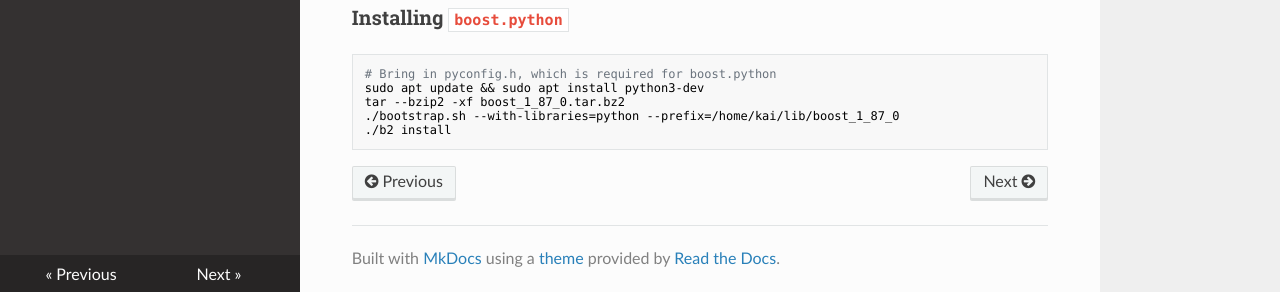
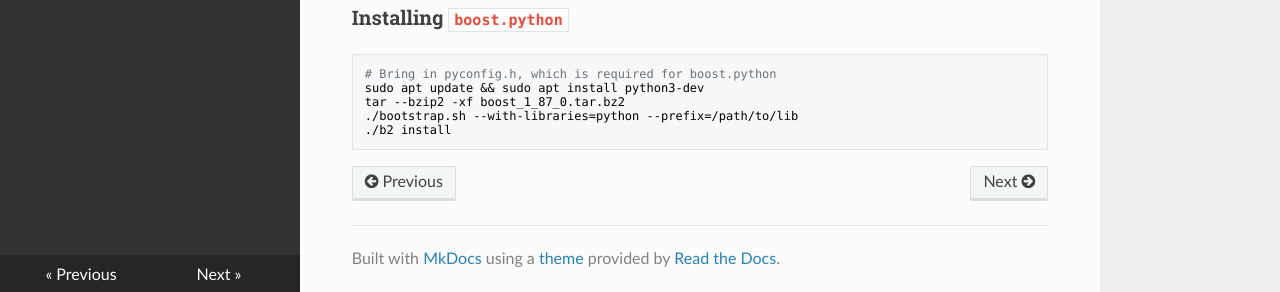
Before and after one commit to drkaizeng/fingers_in_the_pi, an MkDocs documentation site: the page built from docs/initial_setup/installing_os.md, in a window 1280 px wide and 900 px high, scrolled down 1764 px. Shown: the part 605-897 px from the top of the window. Built offline with MkDocs 1.6.1, drawn with Linux system fonts in a browser that asks for light colours; nearby versions of some CDN libraries.

Commit message:
Notes on installing boost.python

````diff
--- a/docs/initial_setup/installing_os.md
+++ b/docs/initial_setup/installing_os.md
@@ -29,6 +29,6 @@ The standard distributions listed on `https://github.com/neovim/neovim/releases`
 # Bring in pyconfig.h, which is required for boost.python
 sudo apt update && sudo apt install python3-dev
 tar --bzip2 -xf boost_1_87_0.tar.bz2
-./bootstrap.sh --with-libraries=python --prefix=/home/kai/lib/boost_1_87_0
+./bootstrap.sh --with-libraries=python --prefix=/path/to/lib
 ./b2 install
 ```
````
